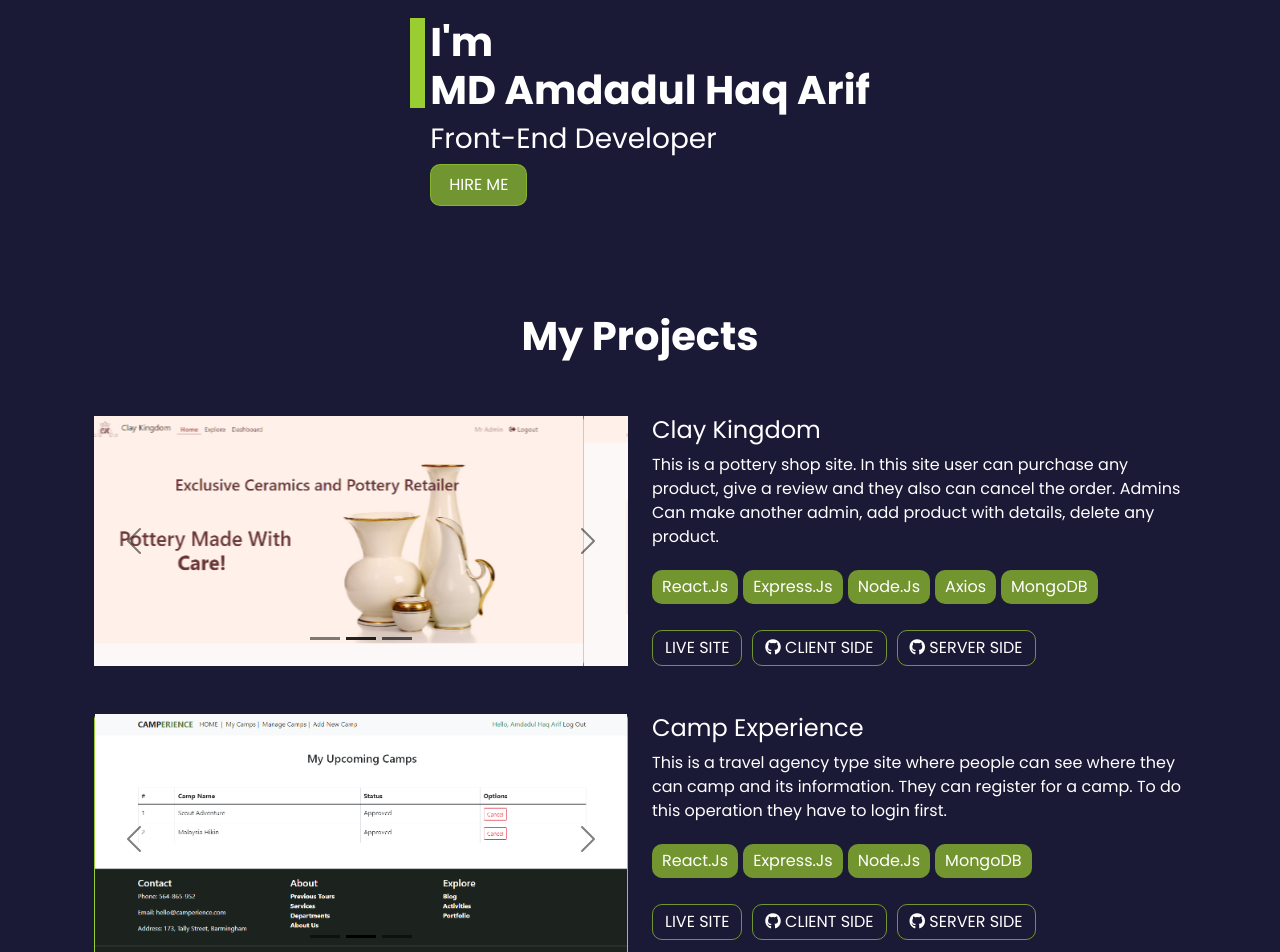
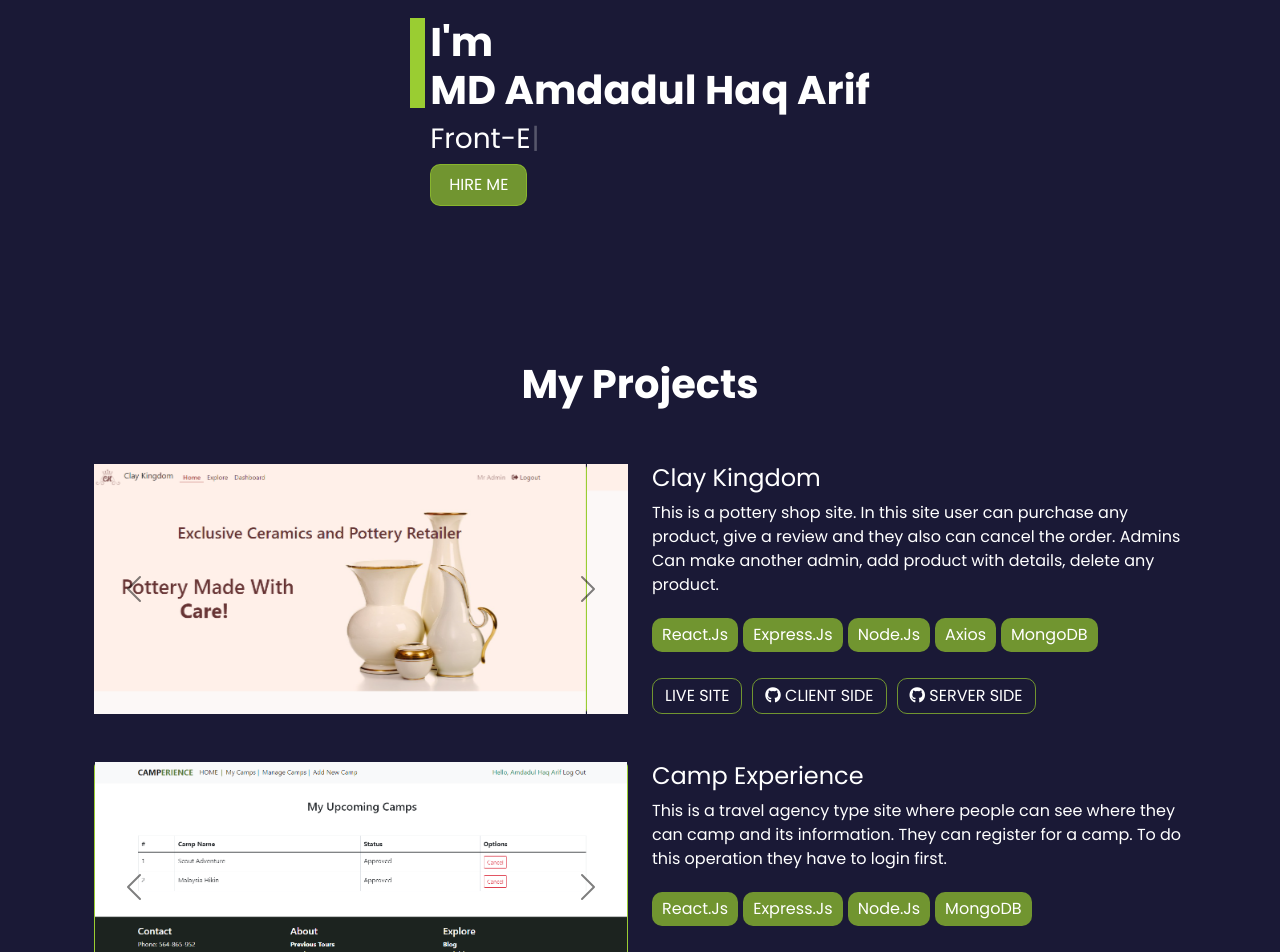
Before and after one commit to amdadulgfx/amdadul-portofolio, a React (Create React App) app: page / in a window 1280 px wide. Shown: the part 140-1092 px from the top of the page. Built offline with nearby package versions, Linux system fonts and the light colour scheme.

Commit message:
animation added

```diff
--- a/package.json
+++ b/package.json
@@ -6,15 +6,15 @@
     "@testing-library/jest-dom": "^5.14.1",
     "@testing-library/react": "^11.2.7",
     "@testing-library/user-event": "^12.8.3",
+    "aos": "^2.3.4",
     "bootstrap": "^5.1.3",
     "emailjs-com": "^3.2.0",
     "react": "^17.0.2",
     "react-bootstrap": "^2.0.2",
     "react-dom": "^17.0.2",
-    "react-particles-js": "^3.6.0",
     "react-router-dom": "^6.0.2",
-    "react-router-hash-link": "^2.4.3",
     "react-scripts": "4.0.3",
+    "typewriter-effect": "^2.18.2",
     "web-vitals": "^1.1.2"
   },
   "scripts": {
--- a/public/index.html
+++ b/public/index.html
@@ -23,7 +23,7 @@
       work correctly both with client-side routing and a non-root public URL.
       Learn how to configure a non-root public URL by running `npm run build`.
     -->
-  <title>Md Amdadul Haq Arif</title>
+  <title>Portfolio of Md Amdadul Haq Arif</title>
 </head>
 
 <body>
--- a/src/components/AboutMe/AboutMe.js
+++ b/src/components/AboutMe/AboutMe.js
@@ -1,13 +1,19 @@
-import React from 'react';
+import React, { useEffect } from 'react';
 import { Col, Container, Row } from 'react-bootstrap';
 import myPic from '../../images/arif.png'
+import AOS from 'aos';
+import 'aos/dist/aos.css';
+
 const AboutMe = () => {
+    useEffect(() => {
+        AOS.init();
+    }, []);
     return (
         <div>
             <Container className='text-white my-5'>
                 <Row md={2} xs={1}>
                     <Col className='d-flex justify-content-center align-items-center'>
-                        <div>
+                        <div data-aos="fade-right" data-aos-duration="1000">
                             <h3>Hello, This is MD Amdadul Haq Arif</h3>
                             <p>
                                 I am a  front-end developer. I'm focused on building websites with JavaScript, specifically React.js. And I love to learn and implement modern technologies on projects. </p>
@@ -22,7 +28,7 @@ const AboutMe = () => {
                             </div>
                         </div>
                     </Col>
-                    <Col className='d-flex justify-content-center align-items-center'>
+                    <Col data-aos="fade-left" data-aos-duration="1000" className='d-flex justify-content-center align-items-center'>
                         <img style={{ borderRadius: '400px', border: '2px solid yellow', height: '400px' }} src={myPic} alt="" />
                     </Col>
                 </Row>
--- a/src/components/ContactMe/ContactMe.js
+++ b/src/components/ContactMe/ContactMe.js
@@ -1,9 +1,13 @@
-import React, { useRef, useState } from 'react';
+import React, { useEffect, useRef, useState } from 'react';
 import emailjs from 'emailjs-com';
 import { Col, Container, Form, Row } from 'react-bootstrap';
 import envelope from "../../images/undraw_mailbox_re_dvds.svg"
-
+import AOS from 'aos';
+import 'aos/dist/aos.css';
 const ContactMe = () => {
+    useEffect(() => {
+        AOS.init();
+    }, []);
     const form = useRef();
     const [isMailSent, SetIsMailSent] = useState(false);
     const sendEmail = (e) => {
@@ -24,25 +28,25 @@ const ContactMe = () => {
             <Container className='pb-5'>
                 <h1 className='text-center py-3'>Contact Me</h1>
                 <Row md={2} xs={1}>
-                    <Col><img src={envelope} style={{ height: '300px' }} alt="" /></Col>
-                    <Col>
+                    <Col data-aos="zoom-in-right" data-aos-duration="1000"><img src={envelope} style={{ height: '300px' }} alt="" /></Col>
+                    <Col >
                         <Form ref={form} onSubmit={sendEmail}>
-                            <Form.Group className="mb-3" controlId="exampleForm.ControlInput1">
+                            <Form.Group data-aos="zoom-in-left" data-aos-duration="700" className="mb-3" controlId="exampleForm.ControlInput1">
                                 <Form.Label>Name*</Form.Label>
                                 <Form.Control type="text" name='name' required />
                             </Form.Group>
-                            <Form.Group className="mb-3" controlId="exampleForm.ControlInput1">
+                            <Form.Group data-aos="zoom-in-left" data-aos-duration="1000" className="mb-3" controlId="exampleForm.ControlInput1">
                                 <Form.Label>Email*</Form.Label>
                                 <Form.Control type="email" name='name' required />
                             </Form.Group>
-                            <Form.Group className="mb-3" controlId="exampleForm.ControlTextarea1">
+                            <Form.Group data-aos="zoom-in-left" data-aos-duration="1300" className="mb-3" controlId="exampleForm.ControlTextarea1">
                                 <Form.Label>Message*</Form.Label>
                                 <Form.Control as="textarea" rows={3} name='message' required />
                             </Form.Group>
                             {isMailSent && <div class="alert alert-success" role="alert">
                                 Your Mail Sent Successfully!
                             </div>}
-                            <button className='regular-btn' type='submit'>Send</button>
+                            <button data-aos="fade-left" data-aos-duration="1700" className='regular-btn' type='submit'>Send</button>
                         </Form>
                     </Col>
 
--- a/src/components/Home/Home/Home.js
+++ b/src/components/Home/Home/Home.js
@@ -1,18 +1,37 @@
-import React from 'react';
+import React, { useEffect } from 'react';
 import { Container } from 'react-bootstrap';
 import { Link } from 'react-router-dom';
 import Projects from '../../Projects/Projects';
 import './Home.css';
+import AOS from 'aos';
+import 'aos/dist/aos.css';
+import Typewriter from 'typewriter-effect';
 
 const Home = () => {
+
+    useEffect(() => {
+        AOS.init();
+    }, []);
     return (
         <Container>
             <div className='d-flex justify-content-center align-items-center  text-white ' style={{ height: '400px' }}>
                 <div className='d-flex'>
-                    <div className='title-border'></div>
+                    <div data-aos="fade-up" data-aos-duration="1000" className='title-border'></div>
                     <div>
-                        <h1 className='fs-1 fw-bold'>I'm <br /> MD Amdadul Haq Arif</h1>
-                        <h3>Front-End Developer</h3>
+                        <div data-aos="fade-left" data-aos-duration="1000">
+                            <h1 className='fs-1 fw-bold'>I'm <br /> MD Amdadul Haq Arif</h1>
+                        </div>
+
+                        <h3>
+                            <Typewriter
+                                options={{
+                                    strings: ['Front-End Developer', 'JavaScript Developer', 'I Love Coding'],
+                                    autoStart: true,
+                                    loop: true,
+                                }}
+                            />
+                        </h3>
+
                         <Link to='/contactMe'><button className='regular-btn' >Hire Me</button></Link>
                     </div>
                 </div>
--- a/src/components/Projects/Projects.js
+++ b/src/components/Projects/Projects.js
@@ -1,4 +1,4 @@
-import React from 'react';
+import React, { useEffect } from 'react';
 import { Carousel, Col, Container, Row } from 'react-bootstrap';
 import './Projects.css'
 import clayKingdomSs1 from '../../images/clay-kingdom (1).png'
@@ -10,7 +10,8 @@ import camperienceSs3 from '../../images/camperience (3).png'
 import eyeplus1 from '../../images/eyeplus (1).png'
 import eyeplus2 from '../../images/eyeplus (2).png'
 import eyeplus3 from '../../images/eyeplus (3).png'
-
+import AOS from 'aos';
+import 'aos/dist/aos.css';
 const projectsData = [
     {
         id: 1010,
@@ -48,13 +49,17 @@ const projectsData = [
 
 ]
 const Projects = () => {
+    useEffect(() => {
+        AOS.init();
+    }, []);
     return (
         <Container>
-            <div style={{ paddingBottom: "100px" }}>
-                <h2 className='text-white text-center fw-bolder fs-1 pb-5'>My Projects</h2>
+            <div data-aos="zoom-in-down" data-aos-duration="1000"
+                style={{ paddingBottom: "100px" }}>
+                <h2 className='text-white text-center fw-bolder fs-1 py-5'>My Projects</h2>
                 <Row md={2} xs={1} >
-                    <Col>
-                        <Carousel variant='dark'>
+                    <Col >
+                        <Carousel variant='dark' indicators={false}>
                             <Carousel.Item interval={3000} >
                                 <img style={{ height: '250px', objectFit: 'cover' }}
                                     className="d-block w-100"
@@ -78,7 +83,8 @@ const Projects = () => {
                             </Carousel.Item>
                         </Carousel>
                     </Col>
-                    <Col className='text-white technology'>
+                    <Col
+                        className='text-white technology'>
                         <h4>Clay Kingdom</h4>
                         <p>
                             This is a pottery shop site. In this site user can purchase any product, give a review and they also can cancel the order. Admins Can make another admin, add product with details, delete any product.
@@ -120,8 +126,8 @@ const Projects = () => {
                     </Col>
                 </Row>
                 <Row className='my-5' md={2} xs={1}>
-                    <Col>
-                        <Carousel variant='dark'>
+                    <Col >
+                        <Carousel variant='dark' indicators={false}>
                             <Carousel.Item interval={5000} >
                                 <img style={{ height: '250px', objectFit: 'cover' }}
                                     className="d-block w-100"
@@ -193,8 +199,8 @@ const Projects = () => {
                     </Col>
                 </Row>
                 <Row className='my-5' md={2} xs={1}>
-                    <Col>
-                        <Carousel variant='dark'>
+                    <Col >
+                        <Carousel variant='dark' indicators={false}>
                             <Carousel.Item interval={6000} >
                                 <img style={{ height: '250px', objectFit: 'cover' }}
                                     className="d-block w-100"
```
Also changed, not shown: 2 other files (tests, documents, lock files or other folders).
